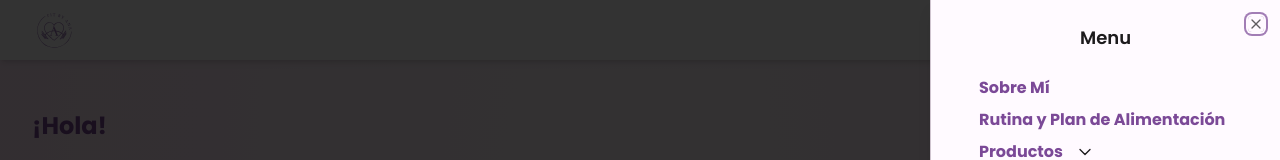
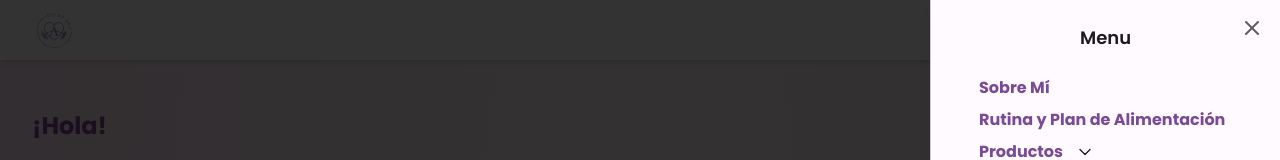
Before and after one commit to ethandamian/FitByAna, a React (Vite) app: page / in a window 1280 px wide. Both pictures are taken after a click on the button 1228 px from the left and 30 px from the top of the page. Shown: the top 160 px of the page. Built offline with nearby package versions, Linux system fonts and the light colour scheme.

Commit message:
Fix focus ring in buttons

```diff
--- a/src/components/ui/button.jsx
+++ b/src/components/ui/button.jsx
@@ -5,7 +5,7 @@ import { cva } from "class-variance-authority";
 import { cn } from "@/lib/utils"
 
 const buttonVariants = cva(
-  "inline-flex items-center justify-center whitespace-nowrap rounded-md text-sm font-medium ring-offset-background transition-colors focus-visible:outline-none focus-visible:ring-2 focus-visible:ring-ring focus-visible:ring-offset-2 disabled:pointer-events-none disabled:opacity-50",
+  "inline-flex items-center justify-center whitespace-nowrap rounded-md text-sm font-medium ring-offset-background transition-colors focus-visible:outline-none disabled:pointer-events-none disabled:opacity-50",
   {
     variants: {
       variant: {
--- a/src/components/ui/sheet.jsx
+++ b/src/components/ui/sheet.jsx
@@ -50,8 +50,8 @@ const SheetContent = React.forwardRef(({ side = "right", className, children, ..
     <SheetPrimitive.Content ref={ref} className={cn(sheetVariants({ side }), className)} {...props}>
       {children}
       <SheetPrimitive.Close
-        className="absolute right-4 top-4 rounded-sm opacity-70 ring-offset-background transition-opacity hover:opacity-100 focus:outline-none focus:ring-2 focus:ring-ring focus:ring-offset-2 disabled:pointer-events-none data-[state=open]:bg-secondary">
-        <X className="h-4 w-4" />
+        className="absolute right-4 top-4 rounded-sm opacity-70 ring-offset-background transition-opacity hover:opacity-100 focus:outline-none disabled:pointer-events-none data-[state=open]:bg-secondary">
+        <X className="h-6 w-6 outline-none" />
         <span className="sr-only">Close</span>
       </SheetPrimitive.Close>
     </SheetPrimitive.Content>
--- a/src/layout/Nav.jsx
+++ b/src/layout/Nav.jsx
@@ -39,7 +39,7 @@ export default function Nav() {
 
             <Sheet open={sheetOpen} onOpenChange={setSheetOpen}>
                 <SheetTrigger>
-                    <Button variant="ghost" size="icon" className="flex">
+                    <Button variant="ghost" size="icon" className="flex focus:outline-none">
 
                         <BarsIcon className="h-[35px] w-[35px] stroke-textColor" />
                     </Button>
```
